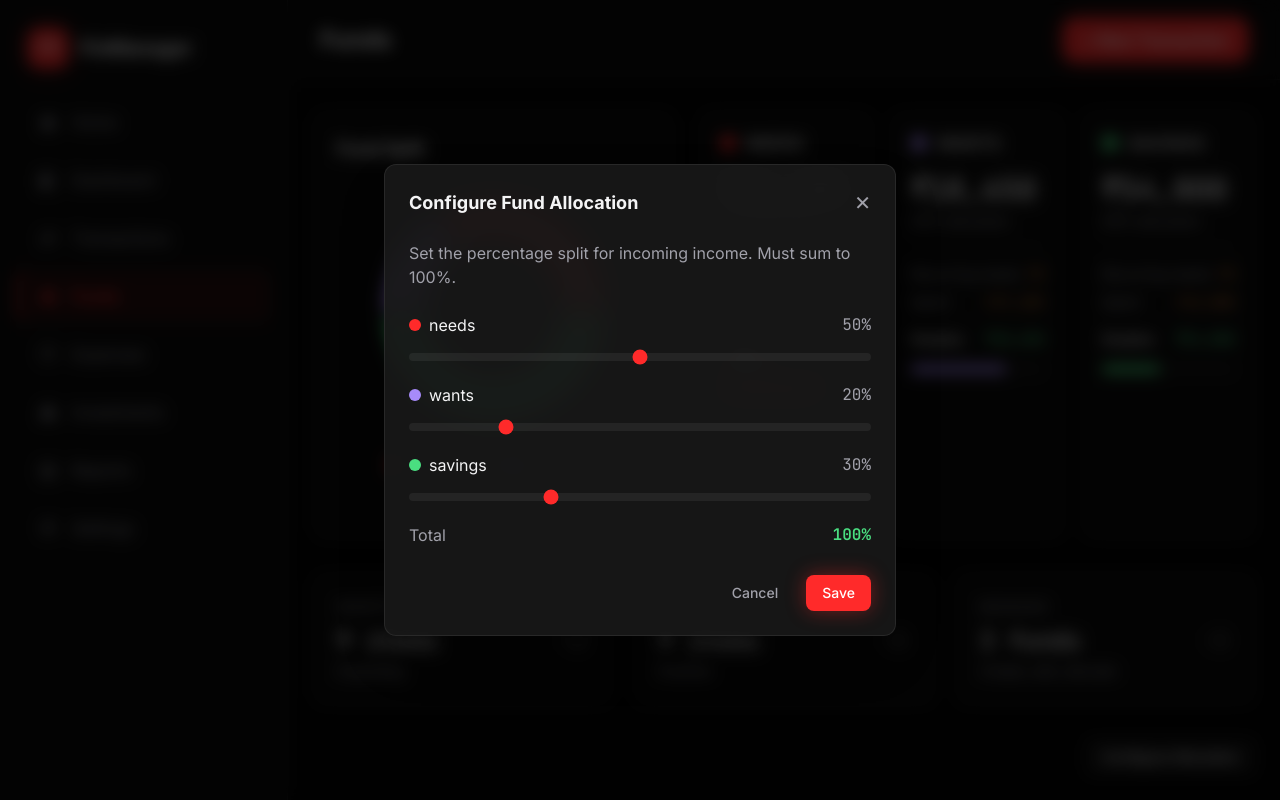
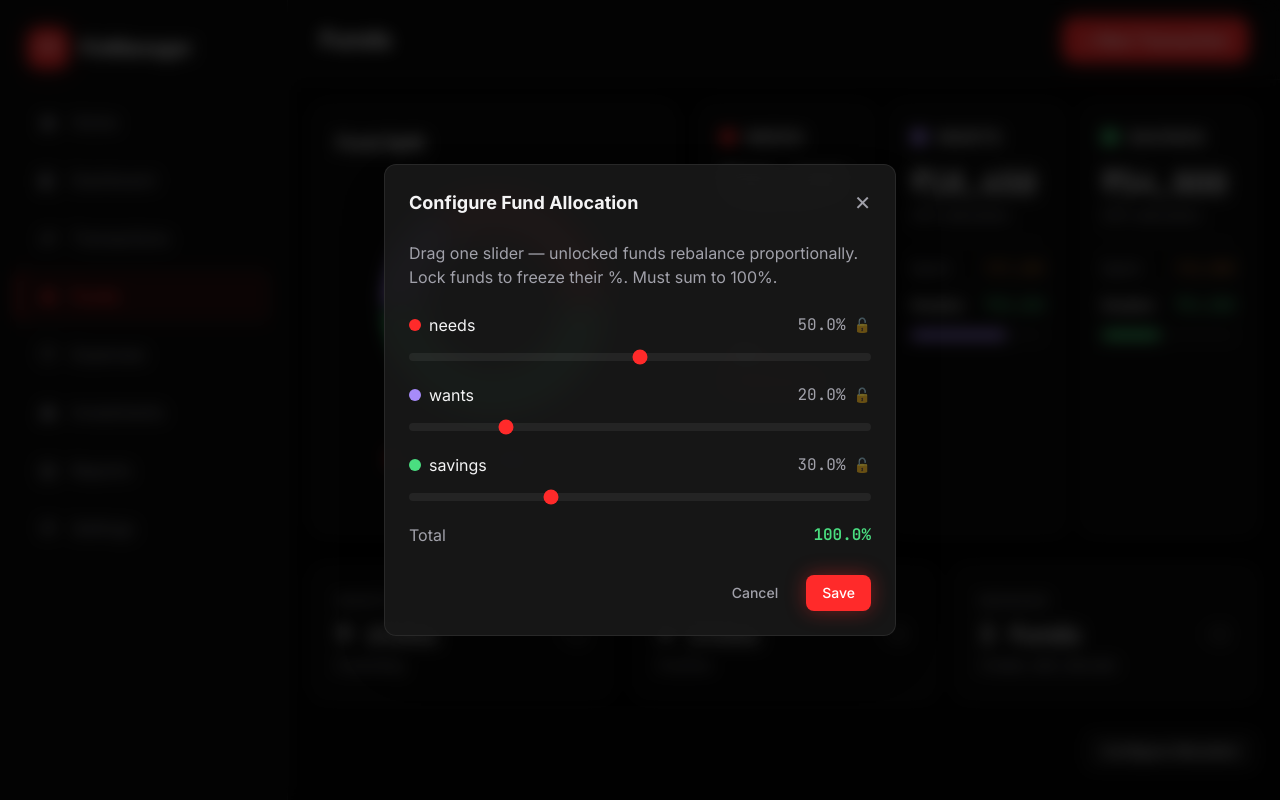
Before and after one commit to rithikrathan/fin, a React (Vite) app: page /funds in a window 1280 px wide. Both pictures are taken after a click on the button "Configure Allocation". Built offline with nearby package versions, Linux system fonts and the light colour scheme.

Commit message:
[llm] change: FundsPage — allocation lock UI, milestone-gated surplus, hide zero recurring needs

```diff
--- a/src/pages/FundsPage.tsx
+++ b/src/pages/FundsPage.tsx
@@ -1,4 +1,4 @@
-import { useState } from 'react';
+import { useState, useCallback } from 'react';
 import { useNavigate } from 'react-router-dom';
 import { useApp } from '../context/AppContext';
 import { formatCurrency, round2 } from '../utils/helpers';
@@ -33,15 +33,11 @@ export default function FundsPage() {
   const activeNeeds = state.needs.filter((n) => n.active).length;
 
   const fundsWithSurplus = state.funds.filter((f) => {
-    const committed = state.needs
-      .filter((n) => n.fund_id === f.id && n.active)
-      .reduce((s, n) => {
-        if (n.frequency === 'monthly') return s + n.amount;
-        if (n.frequency === 'weekly') return s + n.amount * 4;
-        if (n.frequency === 'yearly') return s + n.amount / 12;
-        return s + n.amount;
-      }, 0);
-    return f.balance > committed;
+    if (f.name === 'wants' || f.name === 'savings') return false;
+    const fMilestones = state.milestones.filter((m) => m.fund_id === f.id);
+    if (fMilestones.length === 0) return false;
+    const hasUnreached = fMilestones.some((m) => !m.reached);
+    return hasUnreached && f.balance > 0;
   });
 
   const openRedistribute = (fundId: number) => {
@@ -169,12 +165,14 @@ export default function FundsPage() {
                 <div className="h-px bg-border-subtle mb-4" />
 
                 <div className="space-y-2 text-sm">
+                  {committedNeeds > 0 && (
                     <div className="flex justify-between">
                       <span className="text-txt-secondary">Recurring needs</span>
                       <span className="font-mono text-loss">
                         {formatCurrency(committedNeeds)}
                       </span>
                     </div>
+                  )}
                   <div className="flex justify-between">
                     <span className="text-txt-secondary">Spent</span>
                     <span className="font-mono text-loss">
@@ -320,17 +318,56 @@ function ConfigModal({
   const [pctValues, setPctValues] = useState<Record<number, string>>(
     Object.fromEntries(funds.map((f) => [f.id, String(f.allocation_pct)]))
   );
+  const [locked, setLocked] = useState<Record<number, boolean>>(
+    Object.fromEntries(funds.map((f) => [f.id, f.allocation_locked]))
+  );
   const [toast, setToast] = useState('');
 
   const totalPct = Object.values(pctValues).reduce((s, v) => s + (parseFloat(v) || 0), 0);
-  const valid = totalPct === 100;
+  const valid = Math.round(totalPct) === 100;
+
+  const handleSliderChange = useCallback((fundId: number, newValue: string) => {
+    const newVal = Math.min(100, Math.max(0, parseFloat(newValue) || 0));
+
+    const otherFunds = funds.filter((f) => f.id !== fundId && !locked[f.id]);
+    const lockedTotal = funds
+      .filter((f) => f.id !== fundId && locked[f.id])
+      .reduce((s, f) => s + (parseFloat(pctValues[f.id]) || 0), 0);
+
+    const remainder = 100 - newVal - lockedTotal;
+    const otherTotal = otherFunds.reduce((s, f) => s + (parseFloat(pctValues[f.id]) || 0), 0);
+
+    setPctValues((prev) => {
+      const next: Record<number, string> = { ...prev, [fundId]: String(newVal) };
+      if (otherTotal <= 0 || remainder <= 0) {
+        for (const f of otherFunds) next[f.id] = '0';
+      } else {
+        for (const f of otherFunds) {
+          const cur = parseFloat(prev[f.id]) || 0;
+          next[f.id] = String(round2((cur / otherTotal) * Math.max(0, remainder)));
+        }
+      }
+      return next;
+    });
+  }, [funds, locked, pctValues]);
+
+  const toggleLock = (fundId: number) => {
+    setLocked((prev) => ({ ...prev, [fundId]: !prev[fundId] }));
+  };
 
   const save = () => {
     if (!valid) return;
     for (const fund of funds) {
       const val = parseFloat(pctValues[fund.id]);
       if (isNaN(val)) continue;
-      dispatch({ type: 'UPDATE_FUND', payload: { ...fund, allocation_pct: round2(val) } });
+      dispatch({
+        type: 'UPDATE_FUND',
+        payload: {
+          ...fund,
+          allocation_pct: round2(val),
+          allocation_locked: !!locked[fund.id],
+        },
+      });
     }
     setToast('Allocation updated');
     setTimeout(() => { setToast(''); onClose(); }, 1000);
@@ -339,32 +376,47 @@ function ConfigModal({
   return (
     <Modal open={open} onClose={onClose} title="Configure Fund Allocation">
       <p className="text-base text-txt-secondary mb-6">
-        Set the percentage split for incoming income. Must sum to 100%.
+        Drag one slider — unlocked funds rebalance proportionally. Lock funds to freeze their %. Must sum to 100%.
       </p>
       <div className="space-y-4">
-        {funds.map((f) => (
+        {funds.map((f) => {
+          const isLocked = !!locked[f.id];
+          return (
             <div key={f.id}>
               <div className="flex items-center justify-between mb-1.5">
                 <div className="flex items-center gap-2">
                   <div className="h-3 w-3 rounded-full" style={{ backgroundColor: f.color }} />
                   <label className="text-base text-txt-primary">{f.name}</label>
+                  {isLocked && (
+                    <span className="text-[10px] text-txt-secondary bg-white/[0.06] px-1.5 py-0.5 rounded">locked</span>
+                  )}
                 </div>
-              <span className="font-mono text-base text-txt-secondary">{pctValues[f.id] || 0}%</span>
+                <div className="flex items-center gap-2">
+                  <span className="font-mono text-base text-txt-secondary">{parseFloat(pctValues[f.id] || '0').toFixed(1)}%</span>
+                  <button
+                    onClick={() => toggleLock(f.id)}
+                    className={`text-sm cursor-pointer transition-colors ${isLocked ? 'text-brand' : 'text-txt-secondary/40 hover:text-txt-secondary'}`}
+                    title={isLocked ? 'Unlock allocation' : 'Lock allocation'}
+                  >
+                    {isLocked ? '🔒' : '🔓'}
+                  </button>
+                </div>
               </div>
               <input
                 type="range"
                 min="0"
                 max="100"
                 value={pctValues[f.id] || 0}
-              onChange={(e) => setPctValues((prev) => ({ ...prev, [f.id]: e.target.value }))}
+                onChange={(e) => handleSliderChange(f.id, e.target.value)}
                 className="w-full h-2 rounded-full appearance-none bg-white/[0.06] accent-brand cursor-pointer"
               />
             </div>
-        ))}
+          );
+        })}
         <div className="flex justify-between text-base mt-2">
           <span className="text-txt-secondary">Total</span>
           <span className={`font-mono font-semibold ${valid ? 'text-gain' : 'text-loss'}`}>
-            {totalPct}%
+            {totalPct.toFixed(1)}%
           </span>
         </div>
         <div className="flex justify-end gap-3 pt-3">
```
Lines whose indentation alone changed are shown as unchanged.
